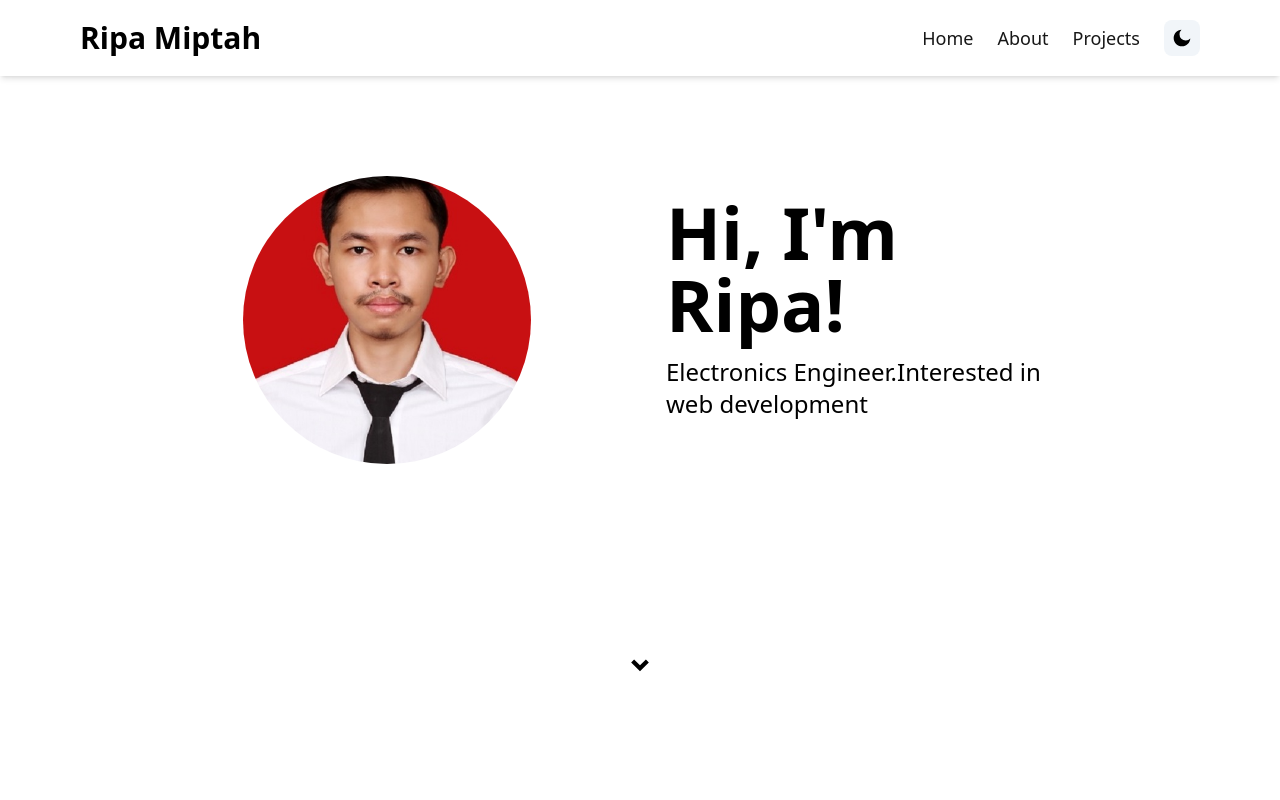
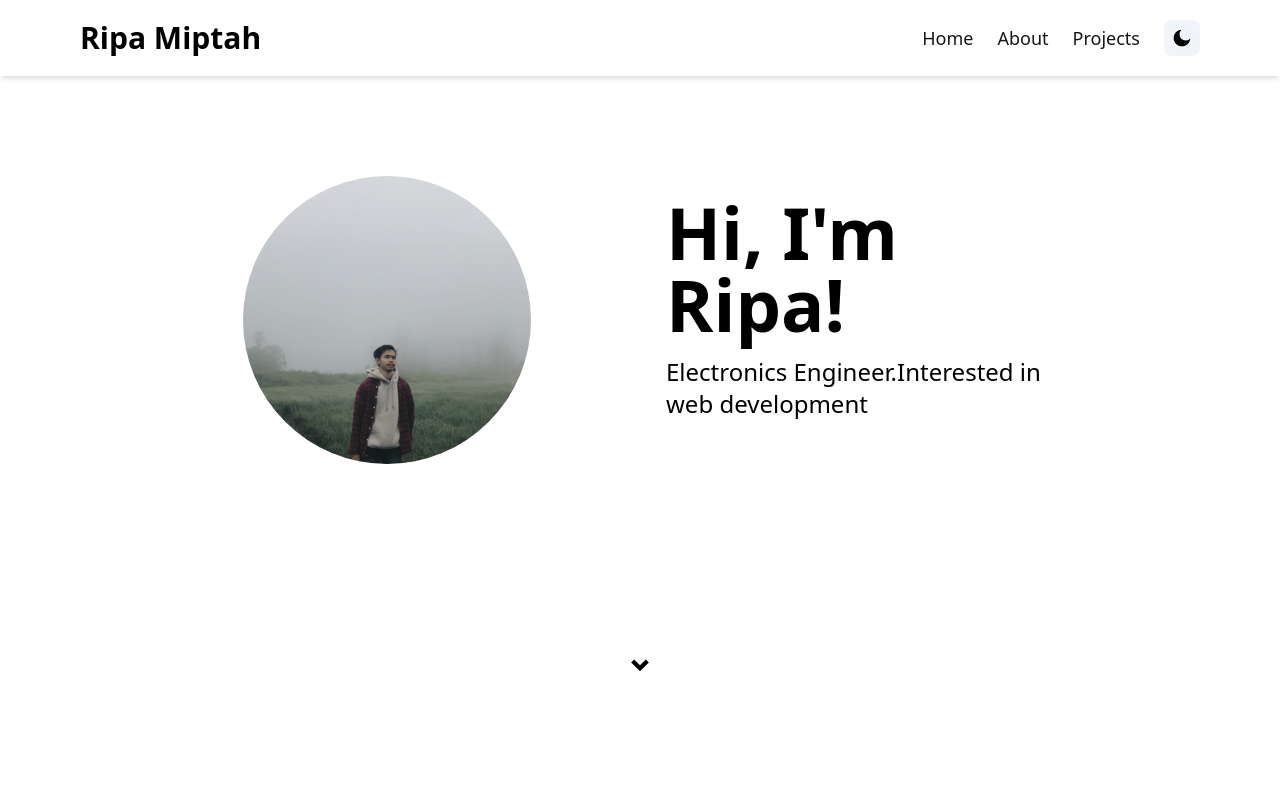
Before and after one commit to ripasalam/portofolio-web, a Next.js app: page / in a window 1280 px wide. Shown: the top 800 px of the page. Built offline with nearby package versions, Linux system fonts and the light colour scheme.

Commit message:
change image hero

```diff
--- a/components/HeroSection.js
+++ b/components/HeroSection.js
@@ -8,7 +8,7 @@ const HeroSection = () => {
             <section id='home'>
                 <div className='py-44 grid md:grid-cols-2 gap-5 grid-cols-1 bg-white  dark:bg-stone-950 px- md:px-36 self-center'>
                     <div className='w-32 h-32 md:w-72 md:h-72 rounded-full overflow-hidden mx-auto'>
-                        <Image loading='lazy' src={'/static/images/ripa.jpg'} alt='profile' width={200} height={200} className="w-full h-full object-cover object-center" />
+                        <Image loading='lazy' src={'/static/images/YGBM8705.JPG'} alt='profile' width={200} height={200} className="w-full h-full object-cover object-center" />
                     </div>
                     <div className='w-10/12 self-center text-center md:text-left ml-4' >
                         <h1 className=' text-4xl md:text-7xl font-bold dark:text-neutral-100'>Hi, I&#39;m Ripa!</h1>
```
